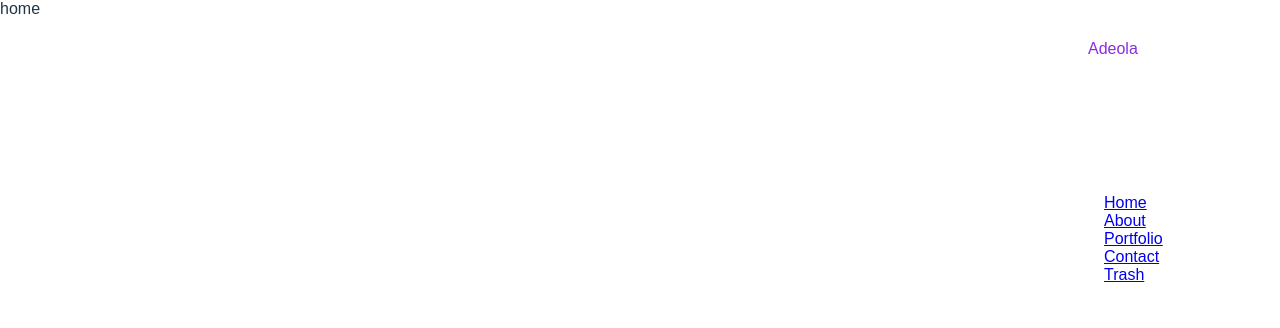
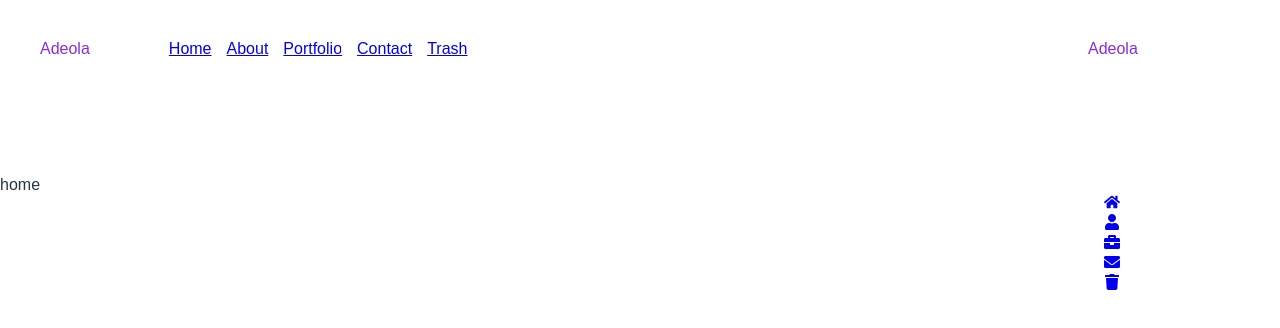
Before and after one commit to adeola003/portfolio_2.0, a React (Vite) app: page / in a window 1280 px wide. Shown: the top 328 px of the page. Built offline with nearby package versions, Linux system fonts and the light colour scheme.

Commit message:
add basic styles to navbar and sidebar

```diff
--- a/src/components/navbar.jsx
+++ b/src/components/navbar.jsx
@@ -1,6 +1,7 @@
 import React, { useState, useEffect } from 'react';
 import { NavLink } from 'react-router-dom';
 import classNames from 'classnames';
+import { FaHome, FaUser, FaBriefcase, FaEnvelope, FaTrash } from 'react-icons/fa';
 import "../styles/navbar.css"
 
 const Navbar = () => {
@@ -26,6 +27,10 @@ const Navbar = () => {
     'sidebar-hidden': !isLargeScreen,
   });
 
+  const iconStyle = {
+    marginRight: '10px',
+  };
+
   return (
     <div>
       <div className={sidebarClasses}>
@@ -34,28 +39,33 @@ const Navbar = () => {
             <li>
             </li>
             <li>
-                <NavLink exact to="/">
-                    Home
+            <NavLink exact to="/" activeClassName='active-link'>
+              <FaHome style={iconStyle} /> {/* Icon */}
+              <span className="link-text">Home</span>
             </NavLink>
           </li>
           <li>
-                <NavLink exact to="/about">
-                    About
+            <NavLink exact to="/about" activeClassName='active-link'>
+              <FaUser style={iconStyle} /> {/* Icon */}
+              <span className="link-text">About</span>
             </NavLink>
           </li>
           <li>
-                <NavLink exact to="/portfolio">
-                    Portfolio
+            <NavLink exact to="/portfolio" activeClassName='active-link'>
+              <FaBriefcase style={iconStyle} /> {/* Icon */}
+              <span className="link-text">Portfolio</span>
             </NavLink>
           </li>
           <li>
-                <NavLink exact to="/contact">
-                    Contact
+            <NavLink exact to="/contact" activeClassName='active-link'>
+              <FaEnvelope style={iconStyle} /> {/* Icon */}
+              <span className="link-text">Contact</span>
             </NavLink>
           </li>
           <li>
-                <NavLink exact to="/trash">
-                    Trash
+            <NavLink exact to="/trash" activeClassName='active-link'>
+              <FaTrash style={iconStyle} /> {/* Icon */}
+              <span className="link-text">Trash</span>
             </NavLink>
           </li>
         </ul></div>
--- a/src/styles/navbar.css
+++ b/src/styles/navbar.css
@@ -9,10 +9,17 @@
   }
 
   .navbar {
-    background-color: #333;
+    background-color: #fff;
     color: white;
     padding: 1rem;
     text-align: center;
+    display: flex;
+    align-items: baseline;
+  }
+
+  .nav-links {
+    display: flex;
+    column-gap: 15px;
   }
 
   .sidebar {
@@ -28,3 +35,14 @@
   .logo {
     color: blueviolet;
   }
+
+  /* Feature to only display link name on hover or when active */
+
+  .link-text {
+    display: none;
+  }
+
+  .sidebar li:hover .link-text,
+  .sidebar li a.active-link .link-text {
+    display: inline;
+  }
```
Lines whose indentation alone changed are shown as unchanged.
